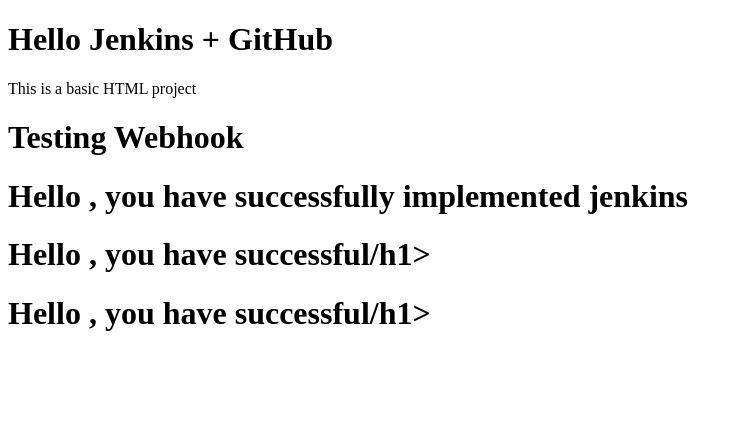
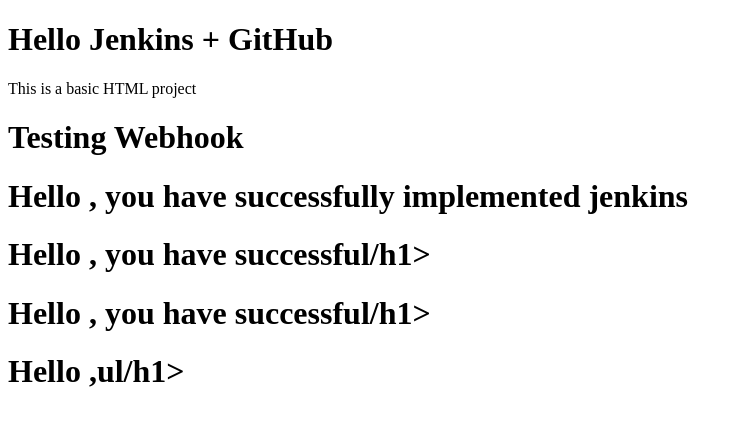
Before and after one commit to kalai-aws/Test, a plain HTML site: page index.html in a window 1280 px wide. Shown: the whole page, without its empty margins (0-743 px from the left). Drawn offline with Linux system fonts and the light colour scheme.

Commit message:
4th webhook successfull

```diff
--- a/index.html
+++ b/index.html
@@ -12,3 +12,4 @@
 <h1>Hello , you have successfully implemented jenkins</h1>
 <h1>Hello , you have successful/h1>
 <h1>Hello , you have successful/h1>
+<h1>Hello ,ul/h1>
```
